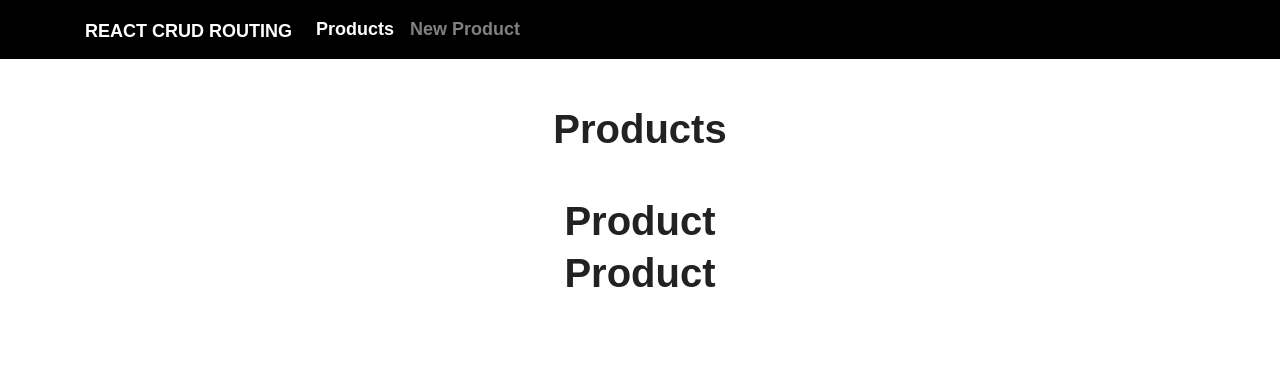
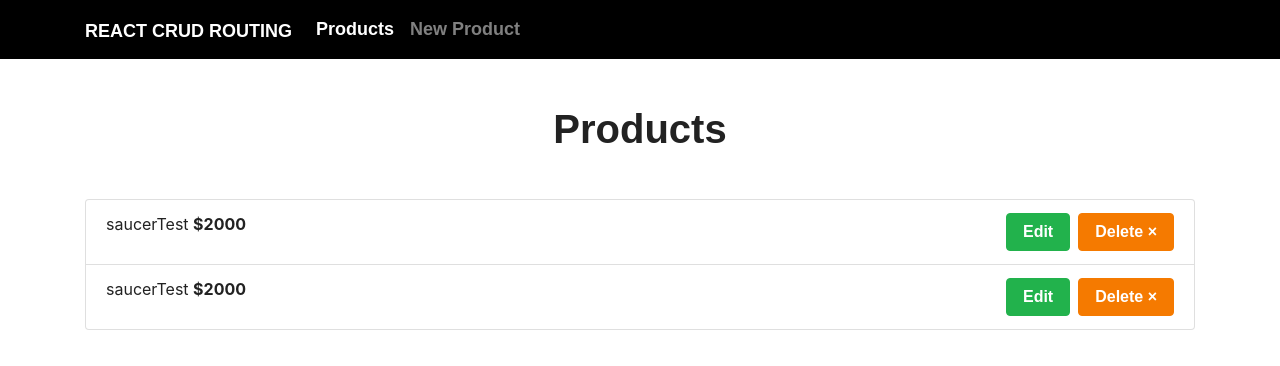
Before and after one commit to felipellc7/react-routercrud, a React (Create React App) app: page /products in a window 1280 px wide. Shown: the top 366 px of the page. Built offline with nearby package versions, Linux system fonts and the light colour scheme; data requests are answered from the project's data file; a web font is replaced by a local one.

Commit message:
Show products

```diff
--- a/src/App.js
+++ b/src/App.js
@@ -25,11 +25,10 @@
       <Header/>
       <main className="container mt-5">
         <Switch>
-          <Route exact path="/products" render={() => {
-              return (
+          <Route exact path="/products" render={ () => (
                 <Products products={products} />
               )
-            }} />
+            } />
           <Route exact path="/new-product" component={AddProduct} />
           <Route exact path="/products/:id" component={Product} />
           <Route exact path="/products/edit/:id" component={EditProduct} />
--- a/src/components/ProductList.js
+++ b/src/components/ProductList.js
@@ -1,10 +1,30 @@
 import React from 'react';
+import { Link } from 'react-router-dom';
 
 const ProductList = ({product}) => {
+
+  const deleteProduct = id => {
+    console.log("Delete ", id);
+  }
+
   return (
-    <div>
-      <h1 className="text-center">ProductList</h1>
-    </div>
+    <li data-category={product.category} className="list-group-item d-flex justify-content-between align-items-center">
+      <p>
+        {product.saucerName}{' '}
+        <span className="font-weight-bold">${product.saucerPrice}</span>
+      </p>
+      <div>
+        <Link
+          to={`/products/edit/${product.id}`}
+          className="btn btn-success mr-2"
+        >Edit</Link>
+        <button
+          type="button"
+          className="btn btn-danger"
+          onClick={() => deleteProduct(product.id)}
+        >Delete &times;</button>
+      </div>
+    </li>
   )
 }
 
--- a/src/components/Products.js
+++ b/src/components/Products.js
@@ -1,9 +1,9 @@
-import React from 'react';
-import ProductList from './Product';
+import React, { Fragment } from 'react';
+import ProductList from './ProductList';
 
 const Products = ({products}) => {
   return (
-    <div>
+    <Fragment>
       <h1 className="text-center">Products</h1>
       <ul className="list-group mt-5">
         { products.map( product => (
@@ -13,7 +13,7 @@
           />
         )) }
       </ul>
-    </div>
+    </Fragment>
   )
 }
 
```
